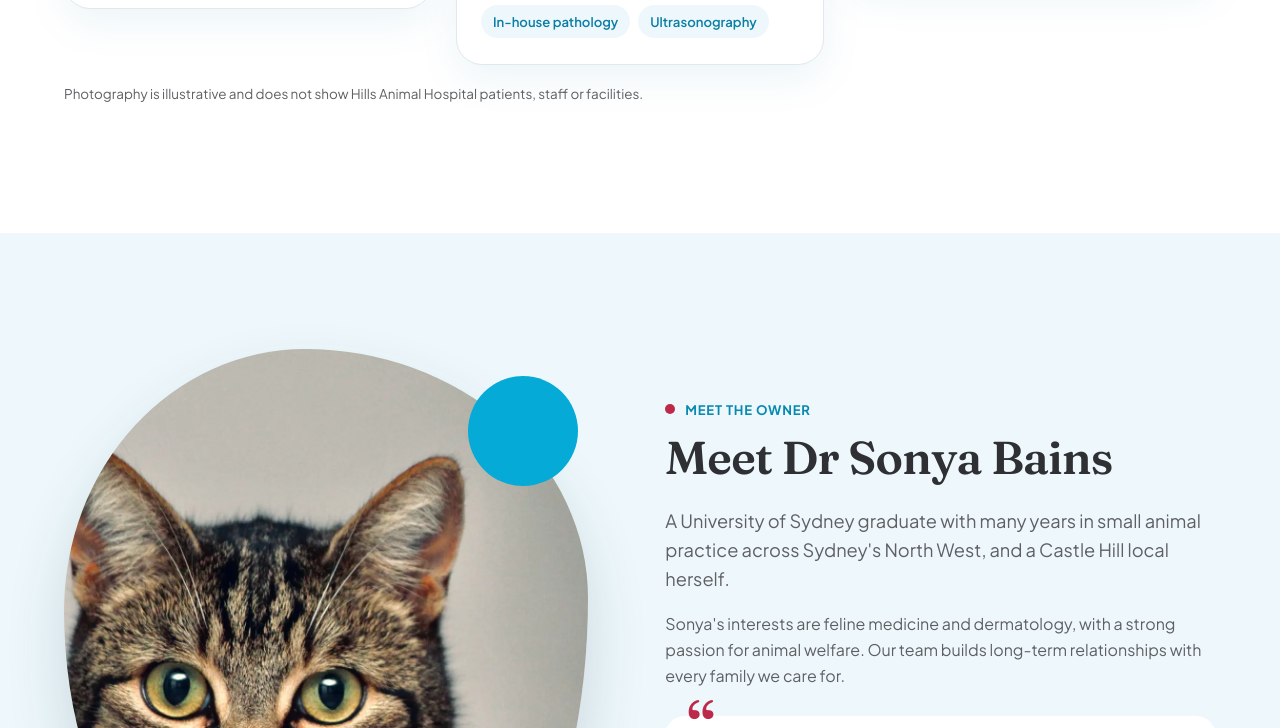
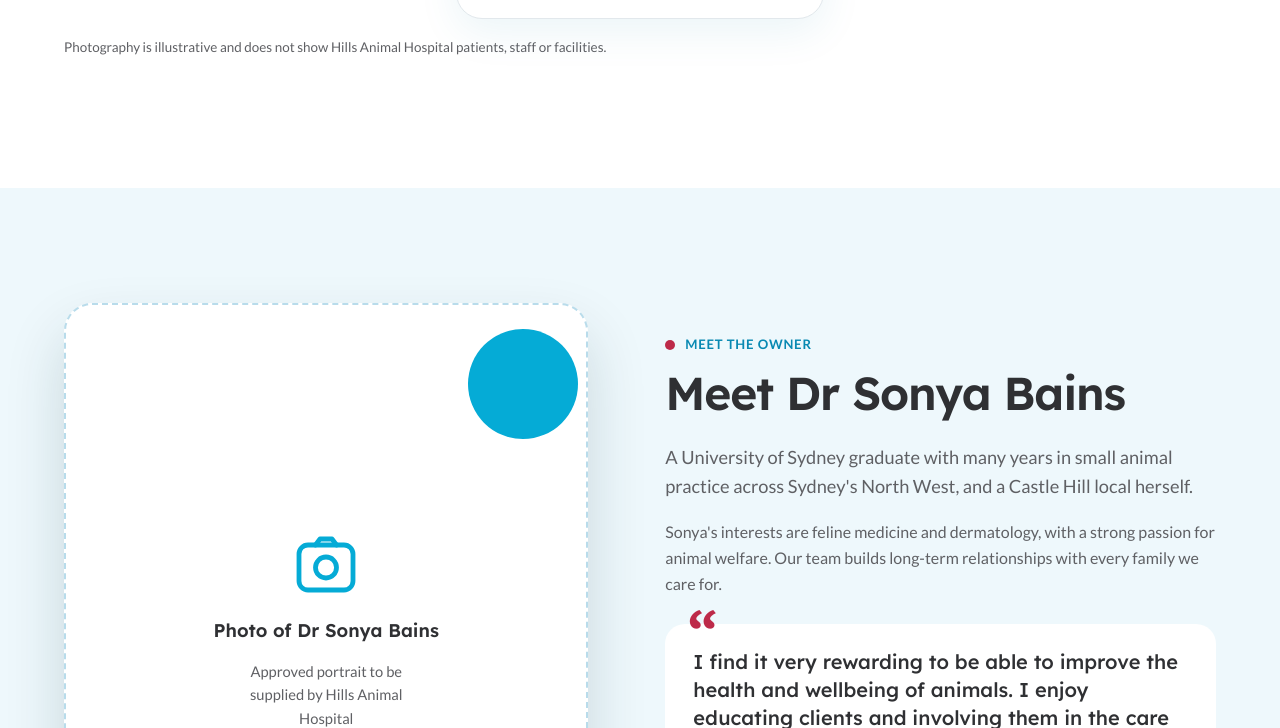
Before and after one commit to design-concepts/c, a plain HTML site: page hills-animal-hospital-b284/index.html in a window 1280 px wide. Shown: the part 2072-2800 px from the top of the page. Drawn offline with Linux system fonts and the light colour scheme.

Commit message:
Update preview: Hills Animal Hospital fonts and owner photo placeholder
Co-Authored-By: Claude Opus 5.5 <noreply@anthropic.com>
Claude-Session: https://claude.ai/code/session_01P3p3swD4Ld1fRBSNkjN7ee

```diff
--- a/hills-animal-hospital-b284/index.html
+++ b/hills-animal-hospital-b284/index.html
@@ -10,7 +10,7 @@
 <link rel="preload" as="image" href="assets/hero-dachshund-cat.webp" imagesrcset="assets/hero-dachshund-cat-820.webp 820w, assets/hero-dachshund-cat.webp 1500w" imagesizes="(max-width: 900px) 100vw, 46vw">
 <link rel="preconnect" href="https://fonts.googleapis.com">
 <link rel="preconnect" href="https://fonts.gstatic.com" crossorigin>
-<link href="https://fonts.googleapis.com/css2?family=Fraunces:opsz,wght@9..144,500;9..144,600&family=Plus+Jakarta+Sans:wght@400;500;600;700&display=swap" rel="stylesheet">
+<link href="https://fonts.googleapis.com/css2?family=Lexend:wght@500;600&family=Lato:wght@400;700;900&display=swap" rel="stylesheet">
 <style>
 :root{
   --teal:#0a7ea4;
@@ -29,16 +29,16 @@
   --white:#ffffff;
   --radius:18px;
   --wrap:1200px;
-  --font:"Plus Jakarta Sans",system-ui,-apple-system,"Segoe UI",Roboto,Helvetica,Arial,sans-serif;
-  --display:"Fraunces",Georgia,"Times New Roman",serif;
+  --font:"Lato",system-ui,-apple-system,"Segoe UI",Roboto,Helvetica,Arial,sans-serif;
+  --display:"Lexend",system-ui,-apple-system,"Segoe UI",sans-serif;
 }
 *,*::before,*::after{box-sizing:border-box}
 html{scroll-behavior:smooth;scroll-padding-top:88px}
 @media (prefers-reduced-motion:reduce){html{scroll-behavior:auto}}
 body{margin:0;font-family:var(--font);color:var(--ink);background:var(--cream);line-height:1.6;-webkit-font-smoothing:antialiased}
 img{max-width:100%;height:auto;display:block}
-h1,h2,h3{font-family:var(--display);font-weight:600;line-height:1.08;margin:0 0 .5em;letter-spacing:-.015em;color:var(--ink)}
-h1{font-size:clamp(2.5rem,5.4vw,4.4rem)}
+h1,h2,h3{font-family:var(--display);font-weight:600;line-height:1.12;margin:0 0 .5em;letter-spacing:-.025em;color:var(--ink)}
+h1{font-size:clamp(2.3rem,4.8vw,3.9rem)}
 h2{font-size:clamp(1.9rem,3.6vw,2.9rem)}
 h3{font-size:1.45rem}
 p{margin:0 0 1em;color:var(--ink-soft)}
@@ -187,8 +187,11 @@ a:focus-visible,button:focus-visible{outline:3px solid var(--brand);outline-offs
 .owner{background:var(--aqua-soft)}
 .owner__grid{display:grid;grid-template-columns:1fr 1.05fr;gap:clamp(40px,6vw,88px);align-items:center}
 .owner__media{position:relative}
-.owner__frame{border-radius:46% 54% 42% 58% / 40% 38% 62% 60%;overflow:hidden;aspect-ratio:4/5;background:var(--cream-deep);box-shadow:0 30px 60px rgba(10,52,57,.16)}
-.owner__frame img{width:100%;height:100%;object-fit:cover;object-position:50% 30%}
+.owner__frame{border-radius:28px;overflow:hidden;aspect-ratio:4/5;background:var(--cream-deep);box-shadow:0 30px 60px rgba(10,52,57,.16)}
+.owner__frame--ph{display:flex;flex-direction:column;align-items:center;justify-content:center;gap:14px;text-align:center;background:var(--white);border:2px dashed #b9dceb;color:var(--teal);padding:32px}
+.owner__frame--ph svg{width:72px;height:72px;color:var(--brand)}
+.owner__frame--ph strong{font-family:var(--display);font-weight:600;font-size:1.15rem;color:var(--ink)}
+.owner__frame--ph span{font-size:.92rem;color:var(--ink-soft);max-width:24ch}
 .owner__gold{position:absolute;width:110px;height:110px;border-radius:50%;background:var(--brand);right:2%;top:4%;z-index:-0}
 .owner__badge{position:absolute;left:-2%;bottom:8%;background:var(--white);border-radius:18px;padding:14px 18px;box-shadow:0 18px 40px rgba(10,52,57,.16);font-weight:700;font-size:.92rem;display:flex;align-items:center;gap:12px}
 .owner__badge i{width:38px;height:38px;border-radius:12px;background:var(--aqua);display:grid;place-items:center;color:var(--teal-deep);font-style:normal}
@@ -395,9 +398,12 @@ a:focus-visible,button:focus-visible{outline:3px solid var(--brand);outline-offs
     <div class="wrap owner__grid">
       <figure class="owner__media" style="margin:0">
         <span class="owner__gold" aria-hidden="true"></span>
-        <div class="owner__frame"><img src="assets/cat-portrait.webp" width="1100" height="1375" loading="lazy" alt="Close portrait of a tabby cat with green eyes and a white chest"></div>
+        <div class="owner__frame owner__frame--ph" role="img" aria-label="Photo placeholder for Dr Sonya Bains">
+          <svg viewBox="0 0 24 24" fill="none" stroke="currentColor" stroke-width="1.6" stroke-linecap="round" stroke-linejoin="round" aria-hidden="true"><rect x="3" y="5" width="18" height="15" rx="3"/><circle cx="12" cy="12.5" r="3.5"/><path d="M8.5 5l1.5-2h4l1.5 2"/></svg>
+          <strong>Photo of Dr Sonya Bains</strong>
+          <span>Approved portrait to be supplied by Hills Animal Hospital</span>
+        </div>
         <div class="owner__badge"><i aria-hidden="true"><svg width="20" height="20" viewBox="0 0 24 24" fill="none" stroke="currentColor" stroke-width="2" stroke-linecap="round" stroke-linejoin="round"><path d="M12 5c.7-1 2-2.5 4-2.5V7c1.6 1 3 3 3 5.5C19 17 16 20 12 20s-7-3-7-7.5C5 10 6.4 8 8 7V2.5c2 0 3.3 1.5 4 2.5z"/></svg></i>Interest in feline medicine</div>
-        <figcaption>Illustrative photo</figcaption>
       </figure>
       <div>
         <p class="eyebrow">Meet the owner</p>
```
Also changed, not shown: hills-animal-hospital-b284/assets/cat-portrait.webp (deleted).
